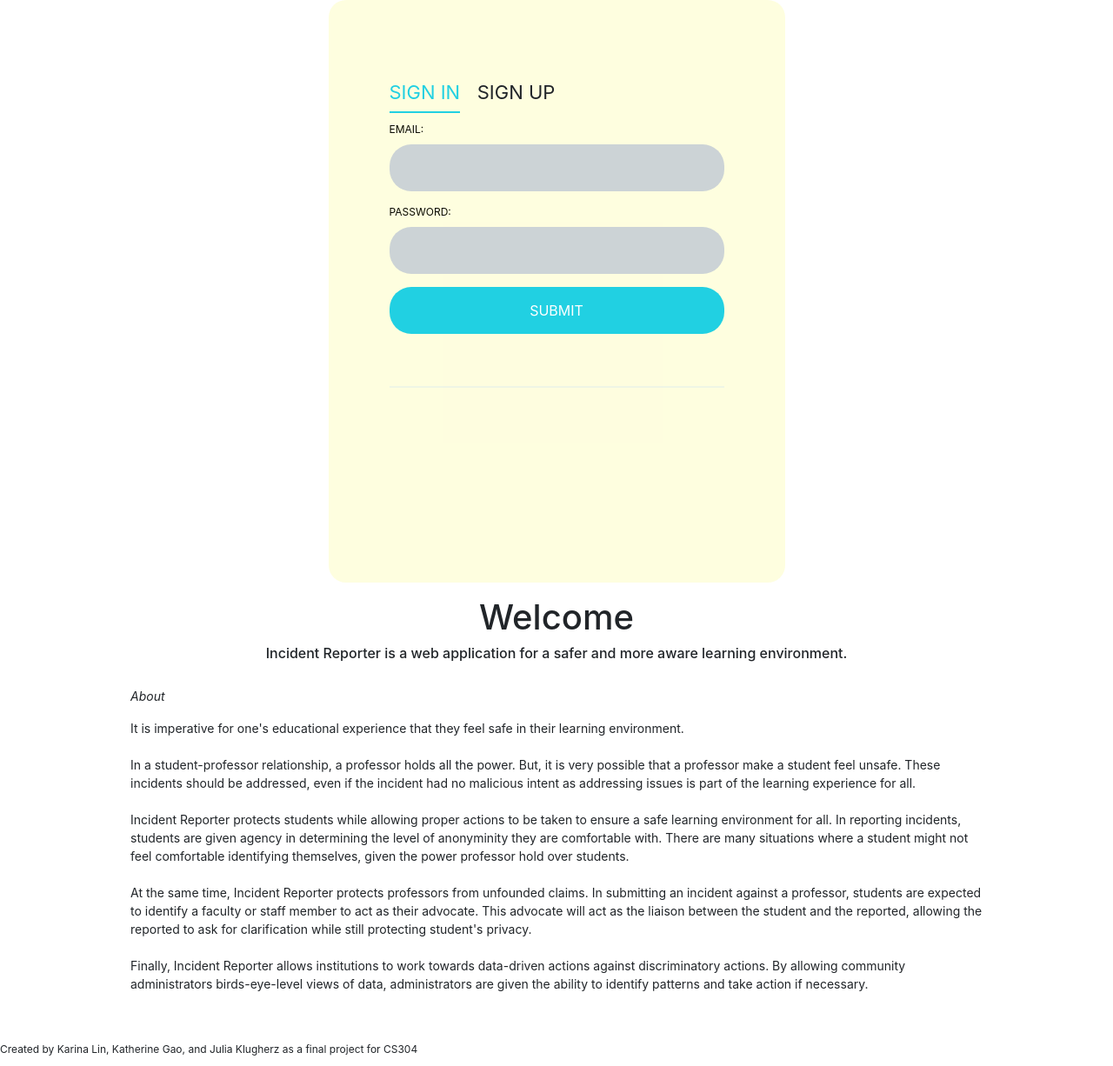
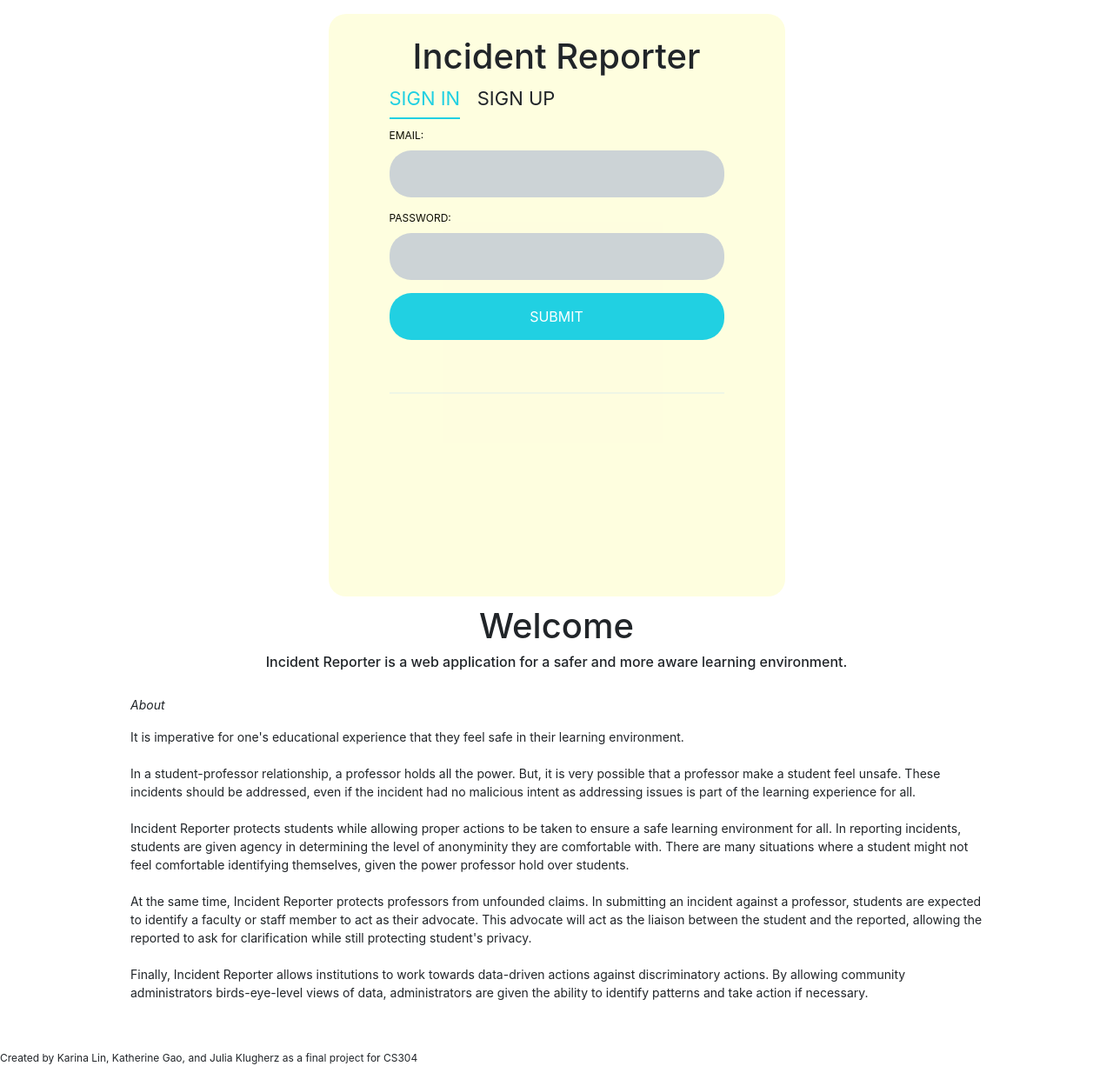
Before and after one commit to wellesley-cs304-sp19/semester-project-incidentreporter, a Flask app: page / in a window 1280 px wide. Shown: the whole page at 87% size. Run offline with Flask 2, Linux system fonts and the light colour scheme; some libraries are stand-ins or nearby versions.

Commit message:
small css changes to login

```diff
--- a/static/report-style.css
+++ b/static/report-style.css
@@ -4,6 +4,15 @@ body{
 	background:#c8c8c8;
 	font:600 16px/18px 'Open Sans',sans-serif;
 }
+
+#title {
+    text-align: center;
+}
+
+#content {
+    padding-top: 10px;
+}
+
 *,:after,:before{box-sizing:border-box}
 .clearfix:after,.clearfix:before{content:'';display:table}
 .clearfix:after{clear:both;display:block}
@@ -24,7 +33,7 @@ a{color:inherit;text-decoration:none}
 	width:100%;
 	height:100%;
 	position:absolute;
-	padding:90px 70px 50px 70px;
+	padding:25px 70px 50px 70px;
 }
 
 .login-html .sign-in-htm,
--- a/templates/base.html
+++ b/templates/base.html
@@ -14,10 +14,20 @@
 
 <body>
 
+<p id="flash">
+        {% with messages = get_flashed_messages() %}
+            {% if messages %}
+                {% for message in messages %}
+                    <p>{{ message }}</p>
+                {% endfor %}
+            {% endif %}
+        {% endwith %}
+</p>
+
     {% if userID == None %}
     <div class="login-wrap">
 	<div class="login-html">
-
+	    <h1 id="title">Incident Reporter</h1>
 		<input id="tab-1" type="radio" name="tab" class="sign-in" checked><label for="tab-1" class="tab">Sign In</label>
 		<input id="tab-2" type="radio" name="tab" class="sign-up"><label for="tab-2" class="tab">Sign Up</label>
 
@@ -144,16 +154,6 @@
     {% endif %}
 
 
-    <p>
-        {% with messages = get_flashed_messages() %}
-            {% if messages %}
-                {% for message in messages %}
-                    <p>{{ message }}</p>
-                {% endfor %}
-            {% endif %}
-        {% endwith %}
-    </p>
-
     <div id="content">
         {% block content %}{% endblock %}
     </div>
--- a/testData.py
+++ b/testData.py
@@ -12,6 +12,9 @@ import json, incidentReporter, bcrypt
 with open('testData.json', 'r') as f:
     users = json.load(f)
 
+# for each object in the parsed JSON file we hash the user's password and
+# then add that and all their information (name, email, administrative status, role) into
+# our database using the insertNewUser function from incidentReporter.py
 for user in users:
     hashed = bcrypt.hashpw(user['password'].encode('utf-8'), bcrypt.gensalt())
     name = user['name']
```
